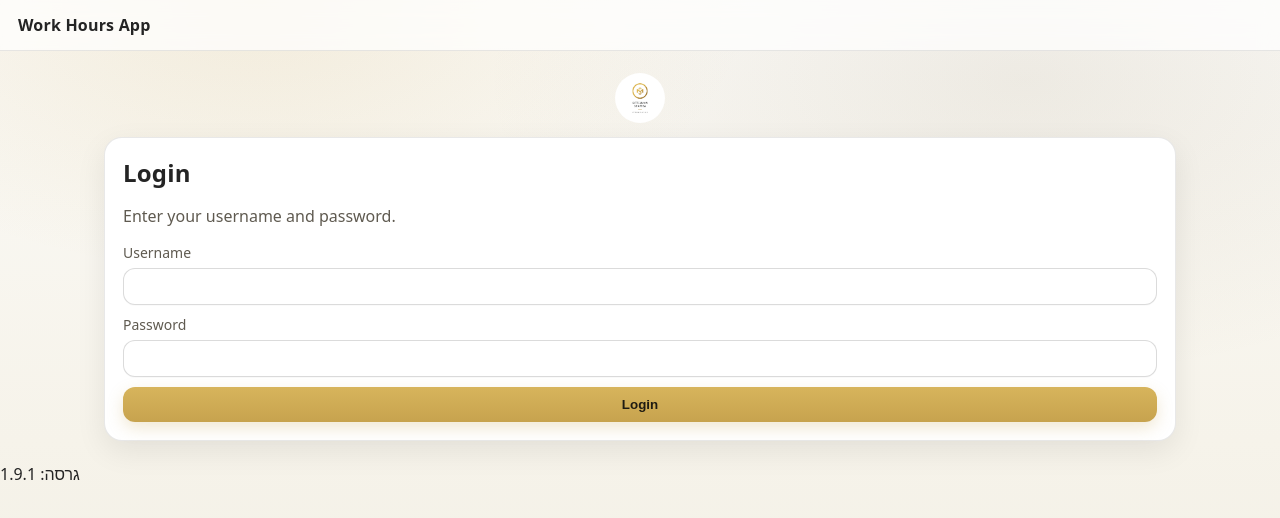
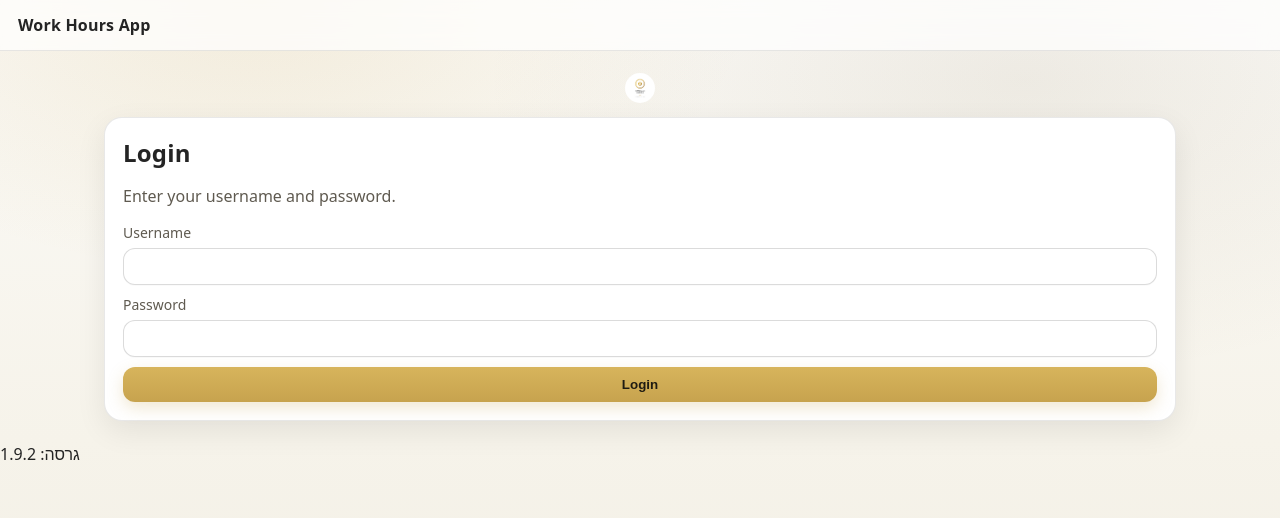
Before and after one commit to britstern2026-jpg/work-hours-app, a plain HTML site: page frontend/login.html in a window 1280 px wide. Drawn offline with Linux system fonts and the light colour scheme.

Commit message:
logo adjust

```diff
--- a/frontend/login.html
+++ b/frontend/login.html
@@ -33,7 +33,7 @@
     </section>
   </main>
 
-  <div>גרסה: 1.9.1</div>
+  <div>גרסה: 1.9.2</div>
 
   <script type="module" src="src/js/login.js"></script>
 </body>
--- a/frontend/src/css/main.css
+++ b/frontend/src/css/main.css
@@ -234,8 +234,8 @@ input:focus, select:focus{
 }
 
 .login-logo {
-  width: 50px;
-  height: 50px;
+  width: 30px;
+  height: 30px;
   border-radius: 50%;
   object-fit: cover;
 }
```
